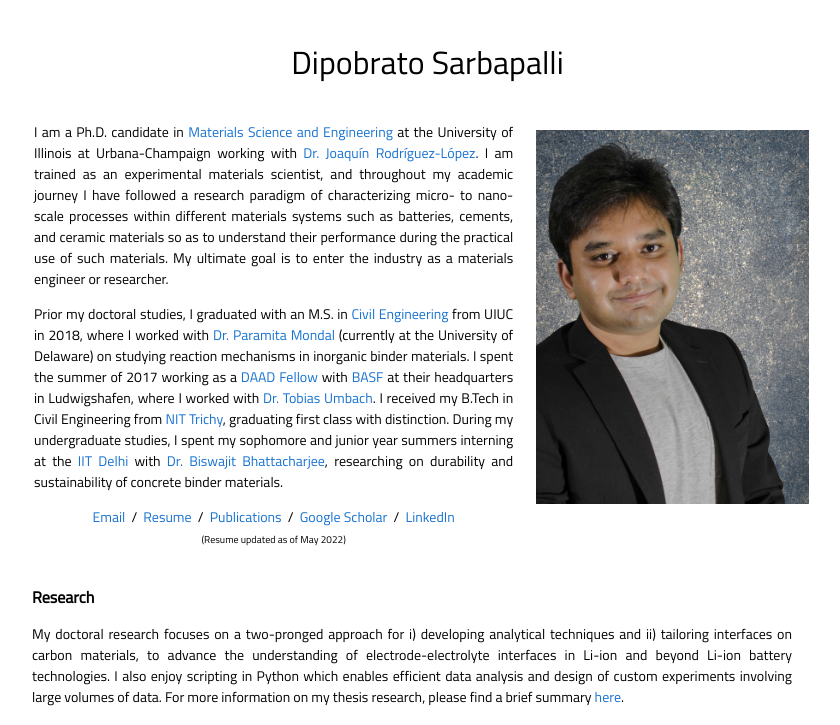
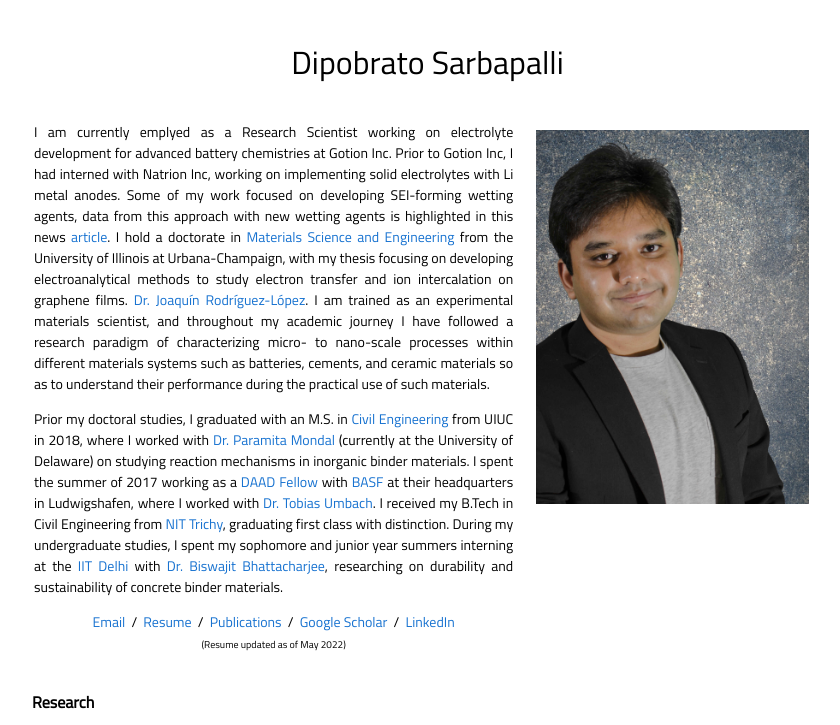
Before and after one commit to dipto032/dipto032.github.io, a plain HTML site: page index.html in a window 1280 px wide. Shown: the top 725 px of the page, without its empty margins (228-1068 px from the left). Drawn offline with nearby package versions, Linux system fonts and the light colour scheme.

Commit message:
230820_1

```diff
--- a/index.html
+++ b/index.html
@@ -82,7 +82,10 @@
           <tbody>
             <tr>
               <td style="padding-left:20px;padding-top:5px;width:63%;vertical-align:middle">
-              <p style="text-align: justify">I am a Ph.D. candidate in <a href="https://matse.illinois.edu/">Materials Science and Engineering</a> at the University of Illinois at Urbana-Champaign working with <a href="http://faculty.scs.illinois.edu/rodriguez-lopez/">Dr. Joaquín Rodríguez-López</a>. I am trained as an experimental materials scientist, and throughout my academic journey I have followed a research paradigm of characterizing micro- to nano-scale processes within different materials systems such as batteries, cements, and ceramic materials so as to understand their performance during the practical use of such materials. My ultimate goal is to enter the industry as a materials engineer or researcher.
+              <p style="text-align: justify">I am currently emplyed as a Research Scientist working on electrolyte development for advanced battery chemistries at Gotion Inc. Prior to Gotion Inc, I had interned with Natrion Inc, working on implementing solid electrolytes with Li metal anodes.
+                Some of my work focused on developing SEI-forming wetting agents, data from this approach with new wetting agents is highlighted in this news <a href = "https://www.natrion.co/news/natrion-demonstrates-solid-state-feasibility-with-lithium-metal-ev-battery-cells/">article</a>.
+                I hold a doctorate in <a href="https://matse.illinois.edu/">Materials Science and Engineering</a> from the University of Illinois at Urbana-Champaign, with my thesis focusing on developing electroanalytical methods to study electron transfer and ion intercalation on graphene films.
+                <a href="http://faculty.scs.illinois.edu/rodriguez-lopez/">Dr. Joaquín Rodríguez-López</a>. I am trained as an experimental materials scientist, and throughout my academic journey I have followed a research paradigm of characterizing micro- to nano-scale processes within different materials systems such as batteries, cements, and ceramic materials so as to understand their performance during the practical use of such materials.
               </p>
               <p style="text-align: justify">Prior my doctoral studies, I graduated with an M.S. in <a href="https://cee.illinois.edu/areas/construction-materials">Civil Engineering</a> from UIUC in 2018, where I worked with <a href="http://www.ce.udel.edu/people/faculty-profile/?id=24">Dr. Paramita Mondal</a> (currently at the University of Delaware) on studying reaction mechanisms in inorganic binder materials.
                  I spent the summer of 2017 working as a <a href="https://www.daad.de/rise/en/rise-professional/">DAAD Fellow</a> with <a href="https://www.basf.com/global/en/who-we-are/organization/locations/europe/german-sites/ludwigshafen.html">BASF</a> at their headquarters in Ludwigshafen, where I worked with <a href="https://www.linkedin.com/in/tobias-umbach-65655985/?originalSubdomain=de">Dr. Tobias Umbach</a>.
```
Also changed, not shown: 1 other file.
